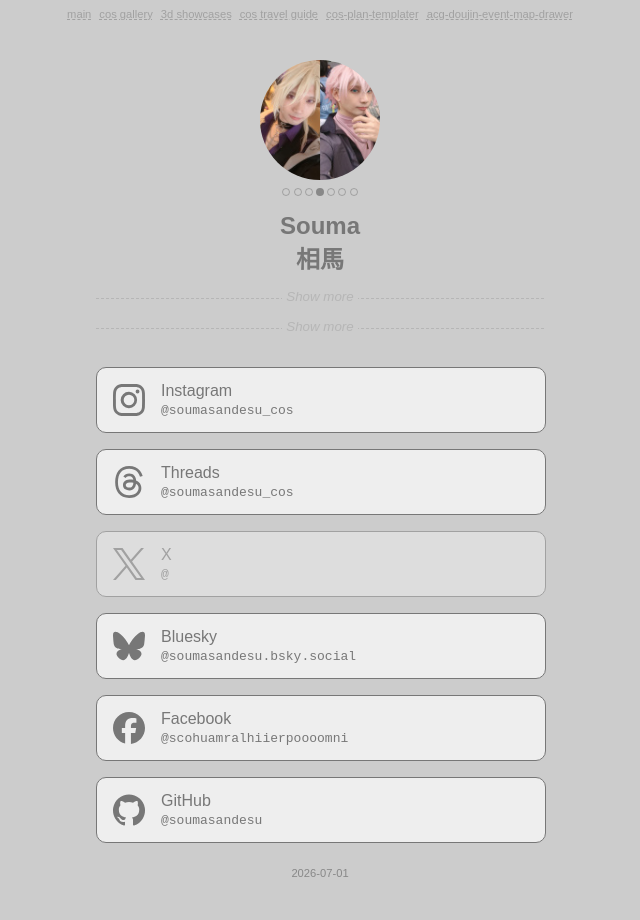
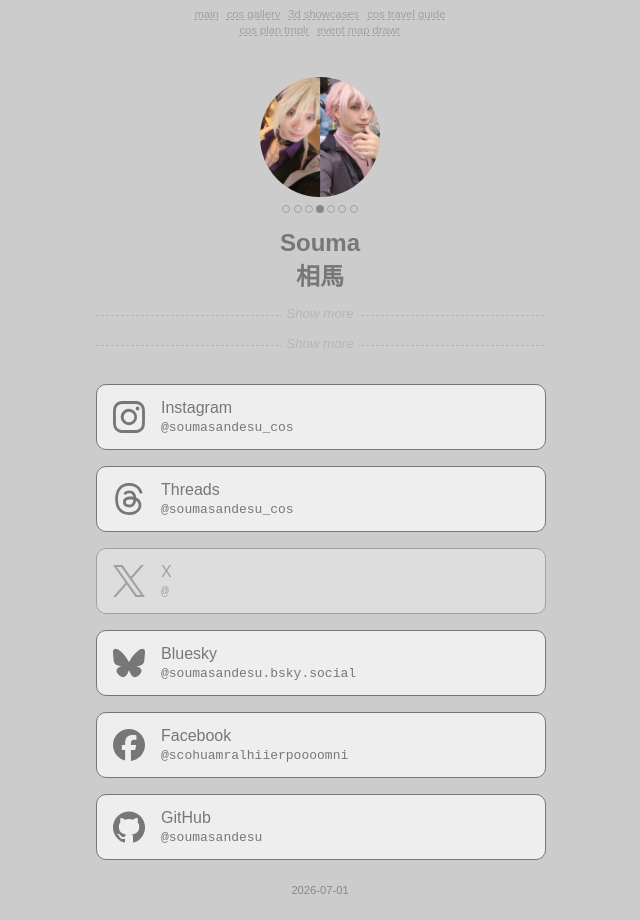
Before and after one commit to soumasandesu/soumasandesu.github.io, a Next.js app: page / in a window 1280 px wide. Shown: the whole page, without its empty margins (320-960 px from the left). Built offline with nearby package versions, Linux system fonts and the light colour scheme.

Commit message:
CHG allow 2 row

```diff
--- a/components/PagesNavigator/index.jsx
+++ b/components/PagesNavigator/index.jsx
@@ -4,8 +4,7 @@
 
 export default function PagesNavigator({
     className,
-    children,
-    items,
+    rows,
     ...props
 }) {
     return (
@@ -13,15 +12,18 @@
             className={ClassNames(styles.PagesNavigator, className)}
             {...props}
         >
-            {items?.map(({ name, url, external, target, rel }) => {
+            {rows?.map((row, i) => (
+                <div key={i} className={styles.Row}>
+                    {row.map(({ name, url, external, target, rel, ...props }) => {
                         const Component = external ? "a" : Link;
                         return (
-                    <span key={name} className={ClassNames(styles.Link, className)}>
+                            <span key={name} className={className}>
                                 <Component
                                     href={url}
                                     title={name}
                                     target={target}
                                     rel={rel}
+                                    {...props}
                                 >
                                     <span>
                                         {name}
@@ -29,7 +31,9 @@
                                 </Component>
                             </span>
                         );
-            }) || children}
+                    })}
+                </div>
+            ))}
         </div>
     );
 }
--- a/components/PagesNavigator/styles.module.scss
+++ b/components/PagesNavigator/styles.module.scss
@@ -3,8 +3,20 @@
 .PagesNavigator {
     width: 100vw;
     display: flex;
+    justify-content: center;
     flex-direction: row;
-    justify-content: center;
+    padding: 0.5em 0;
+    line-height: 1.5em;
+
+    &:has(> .Row) {
+        flex-direction: column;
+    }
+
+    .Row {
+        display: flex;
+        justify-content: center;
+        flex-direction: row;
+    }
 
     /*
     @media screen and (min-width: 640px) {
@@ -26,11 +38,7 @@
     color: $primary-color;
 
     font: {
-        size: 0.7rem;
-    }
-
-    >* {
-        margin: 0.5rem 0;
+        size: 0.7em;
     }
 
     a {
--- a/pages/_app.jsx
+++ b/pages/_app.jsx
@@ -8,13 +8,17 @@
   return (
     <>
       <PagesNavigator
-        items={[
-          { name: "main", url: "/" },
-          { name: "cos gallery", url: "/cos_gallery" },
-          { name: "3d showcases", url: "/3d_showcases" },
-          { name: "cos travel guide", url: "/cos_travel_guide" },
-          { name: "cos-plan-templater", url: "/cos-plan-templater", ...newTab, ...external },
-          { name: "acg-doujin-event-map-drawer", url: "/acg-doujin-event-map-drawer", ...newTab, ...external },
+        rows={[
+          [
+            { name: "main", url: "/" },
+            { name: "cos gallery", url: "/cos_gallery" },
+            { name: "3d showcases", url: "/3d_showcases" },
+            { name: "cos travel guide", url: "/cos_travel_guide" },
+          ],
+          [
+            { name: "cos plan tmplr", url: "https://soumasandesu.github.io/cos-plan-templater", ...newTab, ...external },
+            { name: "event map drawr", url: "https://soumasandesu.github.io/acg-doujin-event-map-drawer", ...newTab, ...external },
+          ],
         ]}
       />
       <Component {...pageProps} />
```
Lines whose indentation alone changed are shown as unchanged.
